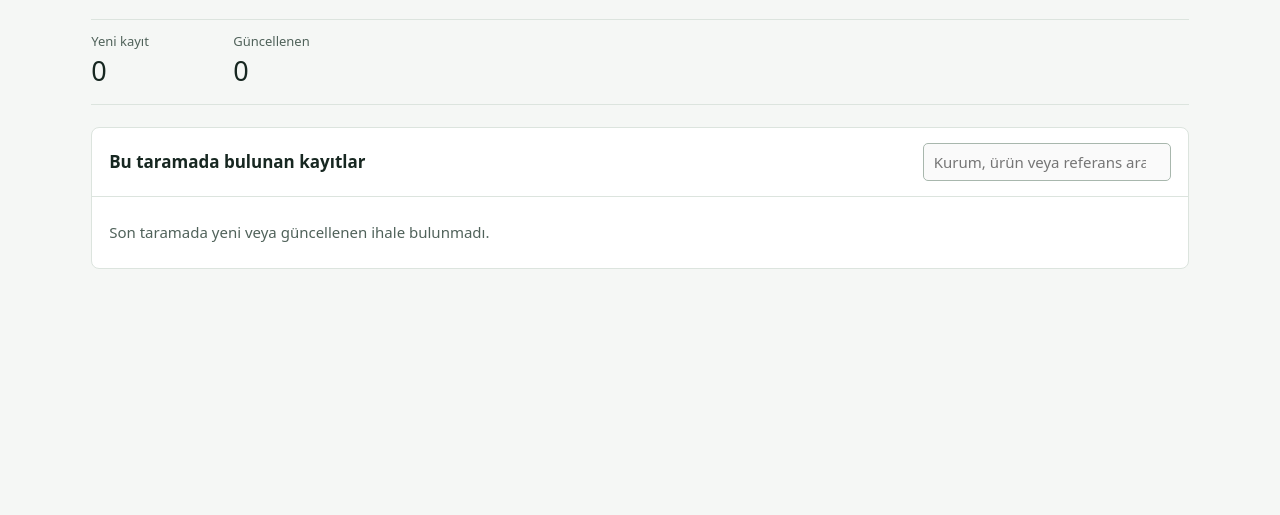
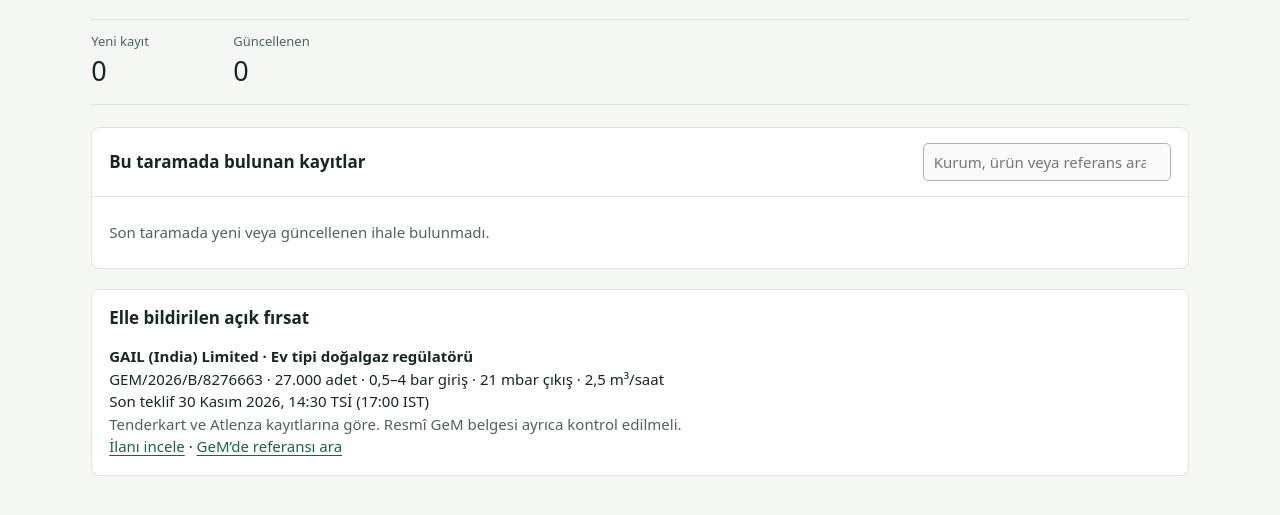
Before and after one commit to kaantellioglu/india-tender-bot, a plain HTML site: page docs/index.html in a window 1280 px wide. Shown: the part 193-708 px from the top of the page. Drawn offline with Linux system fonts and the light colour scheme.

Commit message:
Show the user-reported GAIL regulator opportunity separately from scan results

```diff
--- a/docs/index.html
+++ b/docs/index.html
@@ -23,9 +23,20 @@ main{padding-top:clamp(22px,5vw,50px);padding-bottom:48px}h1{font-size:clamp(23p
 <div class="scroll" id="table" hidden><table><thead><tr><th scope="col">İhale ve referans</th><th scope="col">Kurum</th><th scope="col">İlan tarihi</th><th scope="col">Tarama sonucu</th><th scope="col">Kaynak</th></tr></thead><tbody id="rows"></tbody></table></div>
 <p id="message" role="status">Son tarama yükleniyor…</p>
 </section>
+<section class="panel" id="reported" aria-labelledby="reported-title" style="margin-top:20px" hidden>
+<div class="toolbar"><h2 id="reported-title">Elle bildirilen açık fırsat</h2></div>
+<div style="padding:0 17px 17px">
+<p><strong>GAIL (India) Limited · Ev tipi doğalgaz regülatörü</strong></p>
+<p>GEM/2026/B/8276663 · 27.000 adet · 0,5–4 bar giriş · 21 mbar çıkış · 2,5 m³/saat</p>
+<p>Son teklif 30 Kasım 2026, 14:30 TSİ (17:00 IST)</p>
+<p class="muted">Tenderkart ve Atlenza kayıtlarına göre. Resmî GeM belgesi ayrıca kontrol edilmeli.</p>
+<p><a href="https://tenderkart.in/tender/c3d24300-0cd8-4201-865b-1515ca966539">İlanı incele</a> · <a href="https://bidplus.gem.gov.in/all-bids">GeM’de referansı ara</a></p>
+</div>
+</section>
 </main>
 <script>
 const get = id => document.getElementById(id);
+get('reported').hidden = Date.now() >= Date.parse('2026-11-30T17:00:00+05:30');
 let entries = [];
 const searchable = row => [row.buyer,row.reference,row.description,row.equipment].join(' ').toLocaleLowerCase('tr');
 function render() {
```
